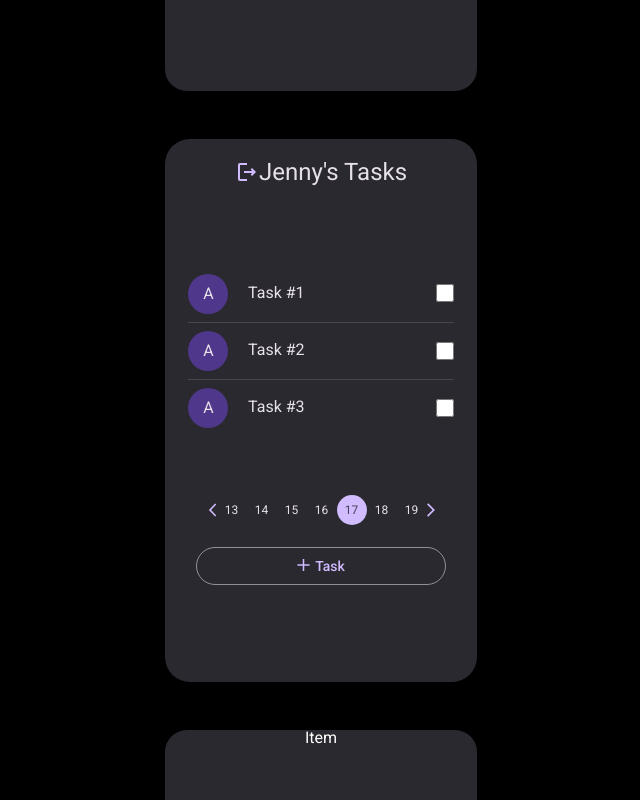
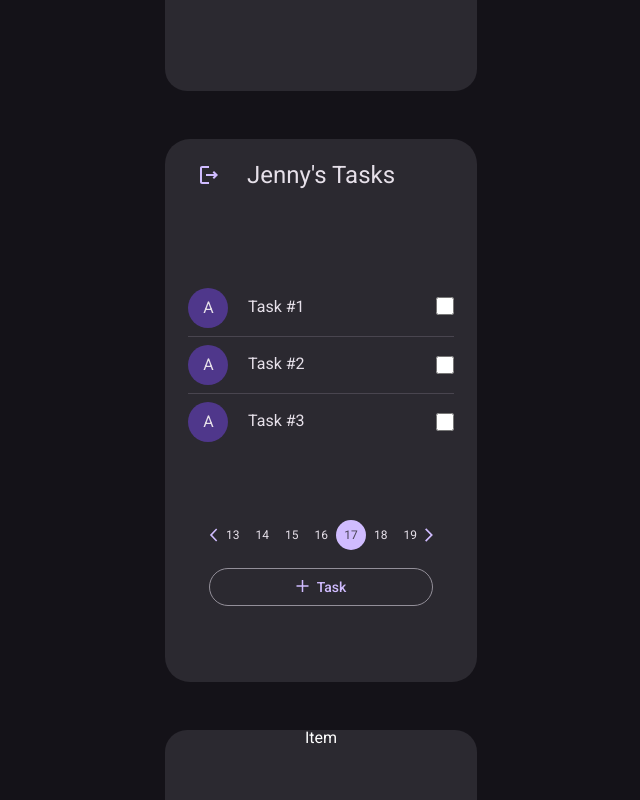
Before and after one commit to AsemBq/task_management, a React (Vite) app: page / in a window 1280 px wide. Shown: the part 500-1300 px from the top of the page, without its empty margins (319-959 px from the left). Built offline with nearby package versions, Linux system fonts and the light colour scheme.

Commit message:
[fix] fix structure

```diff
--- a/src/Wrapper/Wrapper.css
+++ b/src/Wrapper/Wrapper.css
@@ -1,6 +1,6 @@
 .wrapper {
   width: 100%;
-  background-color: black;
+  background-color: #141218;
   display: grid;
   grid-template-columns: 500px;
   grid-template-rows: repeat(6, auto);
--- a/src/Wrapper/Wrapper.jsx
+++ b/src/Wrapper/Wrapper.jsx
@@ -7,11 +7,11 @@ export default function Wrapper() {
     return (
         <div className="wrapper">
             <WrapperItem className="wrapper__item login_page"/>
-            <TaskList1 className="wrapper__item Box"/>
+            <TaskList1 className="wrapper__item TaskList1"/>
             <WrapperItem className="wrapper__item no_tasks_yet"/>
             <WrapperItem className="wrapper__item edit_task"/>
             <WrapperItem className="wrapper__item create_task"/>
-            <TaskList2 className='wrapper__item Box'/>
+            <TaskList2 className='wrapper__item TasksList'/>
         </div>
     );
 }
--- a/src/taskList1/TaskList1.css
+++ b/src/taskList1/TaskList1.css
@@ -13,7 +13,7 @@ li{
     display: inline-block;
 }
 
-.Box{
+.TaskList1{
     width: 312px;
     height: 543px;
     border-radius: 25px;
@@ -21,47 +21,42 @@ li{
     display: flex;
     flex-direction: column;
     align-items: center;
+    justify-content: space-between;
 }
-.box-tittle{
-    margin-top: 21px;
-    margin-bottom: 82px;
+.TaskList1 .box-tittle{
+    margin-top: 24px;
     display: flex;
     align-items: center;
     position: relative;
 }
 
-.top-left-icon{
+.TaskList1 .top-left-icon{
     position: absolute;
     left: -50px;
+    cursor: pointer;
 }
 
-.top-right-icon{
-    position: absolute;
-    right: -60px;
-}
-
-.box-tittle h1{
+.TaskList1 .box-tittle h1{
     font-size: 24px;
     text-align: center;
 }
 
-.box-body{
+.TaskList1 .box-body{
     width: 100%;
     display: flex;
     flex-direction: column;
     align-items: center;
-    margin-bottom: 22px;
+    margin-bottom: -30px;
 }
 
-.tasks{
+.TaskList1 .tasks{
     width: 100%;
     display: flex;
     flex-direction: column;
     align-items: center;
-    margin-bottom: 59px;
 }
 
-.tasks li:not(:last-child) {
+.TaskList1 .tasks li:not(:last-child) {
     width: 85%;
     display: flex;
     justify-content: space-between;
@@ -70,7 +65,7 @@ li{
     border-bottom: 1px solid #49454F;
 }
 
-.tasks li:last-child{
+.TaskList1 .tasks li:last-child{
     width: 85%;
     display: flex;
     justify-content: space-between;
@@ -78,7 +73,7 @@ li{
     padding: 8px 0;
 }
 
-.circle{
+.TaskList1 .circle{
     display: inline-block;
     vertical-align: middle;
     width: 40px;
@@ -89,63 +84,70 @@ li{
     background-color: #4f378b;
     margin-right: 16px;
 }
-input[type='checkbox']{
+.TaskList1 input[type='checkbox']{
     width: 18px;
     height: 18px;
     color: #4f378b;
     accent-color: #d0bcff;
+    cursor: pointer;
 }
 
 
-.Pagination{
+.TaskList1 .Pagination{
     display: flex;
     align-items: center;
 }
+.TaskList1 .Pagination span{
+    cursor: pointer;
+}
 
-.pag-number{
+.TaskList1 .pag-number{
+    margin: 8px;
+    line-height: 30px;
+    font-size: 12px;
+    text-align: center;
+    cursor: pointer;
+}
+
+.TaskList1 .pag-numbers .active{
+    margin: 0;
     width: 30px;
     height: 30px;
-    line-height: 30px;
-    vertical-align: center;
-    font-size: 12px;
-    text-align: center;
-}
-
-.pag-numbers .active{
     color:#4A4458 ;
     background-color: #D0BCFF ;
     border-radius: 50%;
 }
 
-.box-button{
+.TaskList1 .box-bottom{
     width: 80%;
+    margin-bottom: 76px;
+    display: flex;
+    flex-direction: column;
+    align-items: center;
 
 }
+.box-button{
+    margin-top: 10px;
+    width: 90%;
+}
 
-.button{
+.TaskList1 .button{
     width: 100%;
     background-color: transparent;
     border: 1px solid #938F99;
     border-radius: 25px;
     padding: 10px 24px;
+    cursor: pointer;
 }
 
-.button .text {
+.TaskList1 button .text {
     font-size: 14px;
     color: #D0BCFF;
     font-weight: 500;
 }
 
-.button .plus-icon {
-    margin-right: 5px;
+.TaskList1 .button .plus-icon {
+    margin-right: 8px;
     vertical-align: center;
     display: inline-block;
 }
-
-/* Edit task style */
-
-input[type=text] {
-    -webkit-appearance: none;
-    -moz-appearance: none;
-    appearance: none;
-}
--- a/src/taskList1/TaskList1.jsx
+++ b/src/taskList1/TaskList1.jsx
@@ -4,7 +4,7 @@ const TaskList1=({className})=>{
         <div className={className}>
 
             <div className="box-tittle">
-                    <span className='exit-icon'><svg width="24" height="24" viewBox="0 0 24 24" fill="none"
+                    <span className='top-left-icon'><svg width="24" height="24" viewBox="0 0 24 24" fill="none"
                                                      xmlns="http://www.w3.org/2000/svg">
                         <path
                             d="M17 8L15.59 9.41L17.17 11H9V13H17.17L15.59 14.58L17 16L21 12L17 8ZM5 5H12V3H5C3.9 3 3 3.9 3 5V19C3 20.1 3.9 21 5 21H12V19H5V5Z"
@@ -31,6 +31,8 @@ const TaskList1=({className})=>{
                         <input type="checkbox"/></li>
 
                 </ul>
+            </div>
+            <div className={'box-bottom'}>
                 <div className={'Pagination'}>
                     <span className='lef-arrow'> <svg width="9" height="14" viewBox="0 0 9 14" fill="none"
                                                       xmlns="http://www.w3.org/2000/svg">
@@ -53,15 +55,15 @@ const TaskList1=({className})=>{
     fill="#D0BCFF"/>
 </svg></span>
                 </div>
-            </div>
-            <div className={'box-button'}>
-                <button className={'button'}>
+                <div className={'box-button'}>
+                    <button className={'button'}>
                         <span className='plus-icon'><svg width="13" height="12" viewBox="0 0 13 12" fill="none"
                                                          xmlns="http://www.w3.org/2000/svg">
 <path d="M12.5 6.75H7.25V12H5.75V6.75H0.5V5.25H5.75V0H7.25V5.25H12.5V6.75Z" fill="#D0BCFF"/>
 </svg></span>
-                    <span className={'text'}>Task</span>
-                </button>
+                        <span className={'text'}>Task</span>
+                    </button>
+                </div>
             </div>
 
         </div>
```
